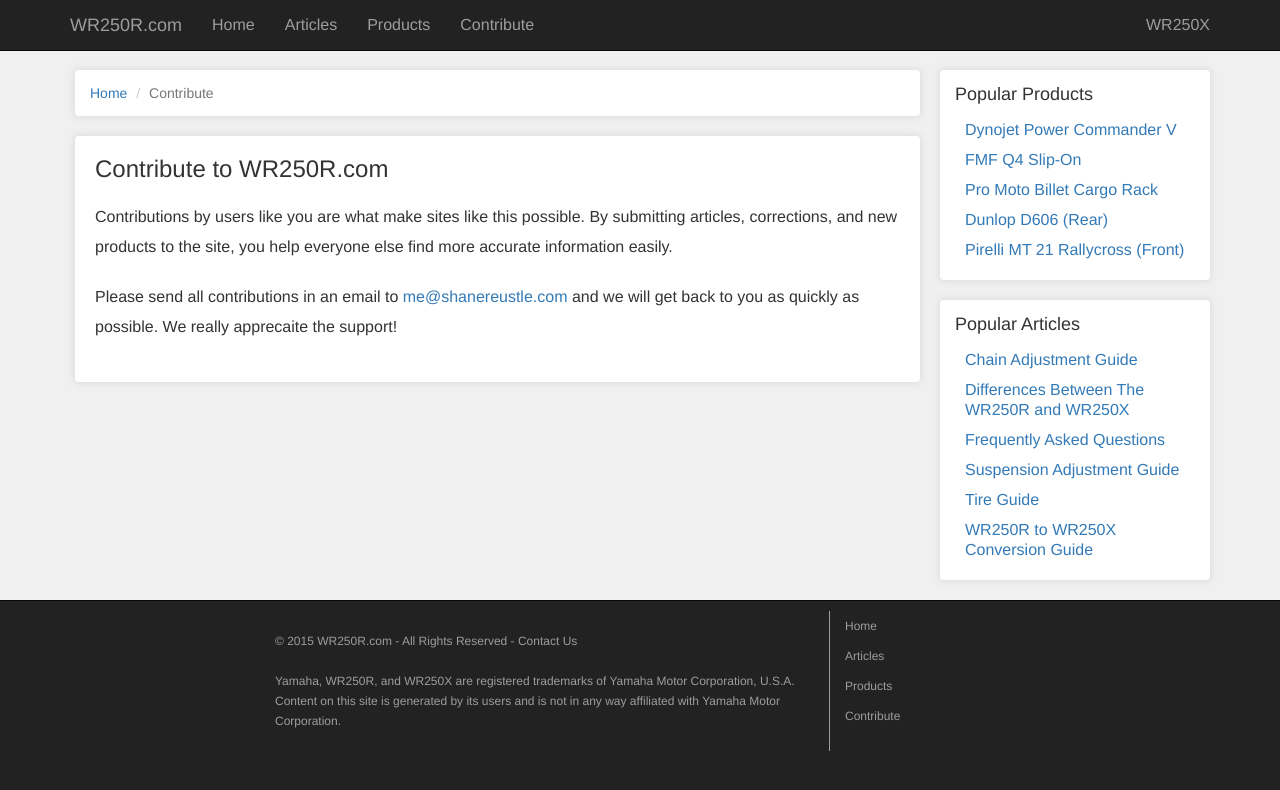
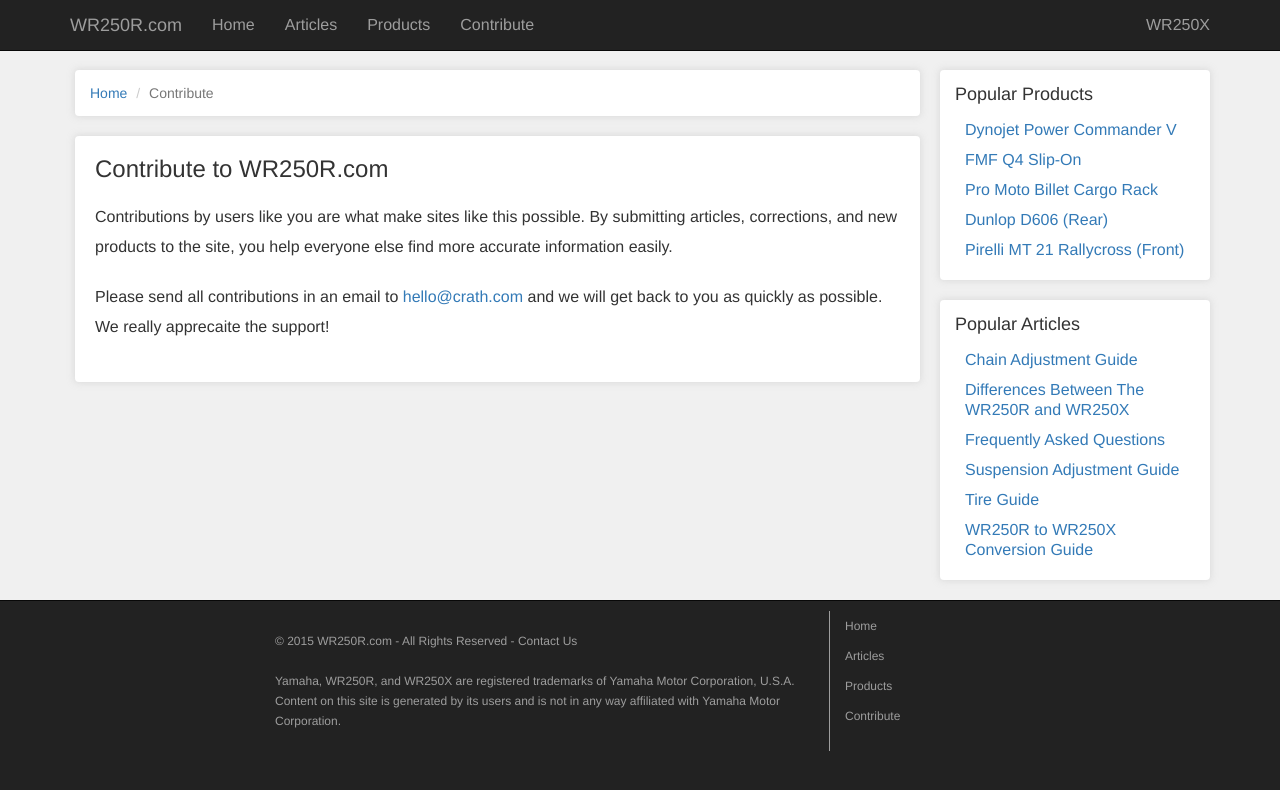
Before and after one commit to craig-davis/wr250r, a Jekyll site: the page built from contribute/index.html, in a window 1280 px wide. Shown: the top 790 px of the page. Built offline with Jekyll 4.4.1, drawn with Linux system fonts in a browser that asks for light colours.

Commit message:
updated email

```diff
--- a/contribute/index.html
+++ b/contribute/index.html
@@ -24,7 +24,7 @@ layout: default
 					Contributions by users like you are what make sites like this possible. By submitting articles, corrections, and new products to the site, you help everyone else find more accurate information easily.
 				</p>
 
-				<p>Please send all contributions in an email to <a href='mailto:me@shanereustle.com'>me@shanereustle.com</a> and we will get back to you as quickly as possible. We really apprecaite the support!</p>
+				<p>Please send all contributions in an email to <a href='mailto:hello@crath.com'>hello@crath.com</a> and we will get back to you as quickly as possible. We really apprecaite the support!</p>
 
 			</div>
 
```
